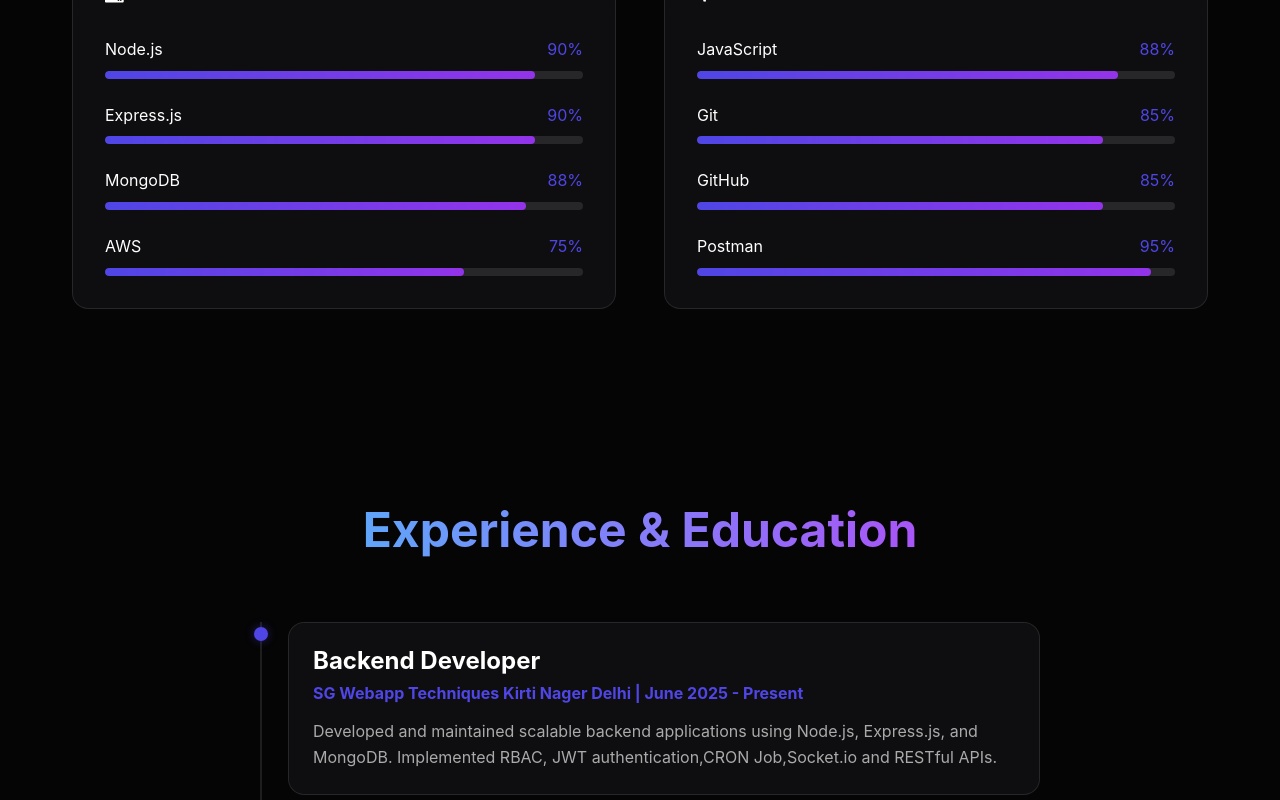
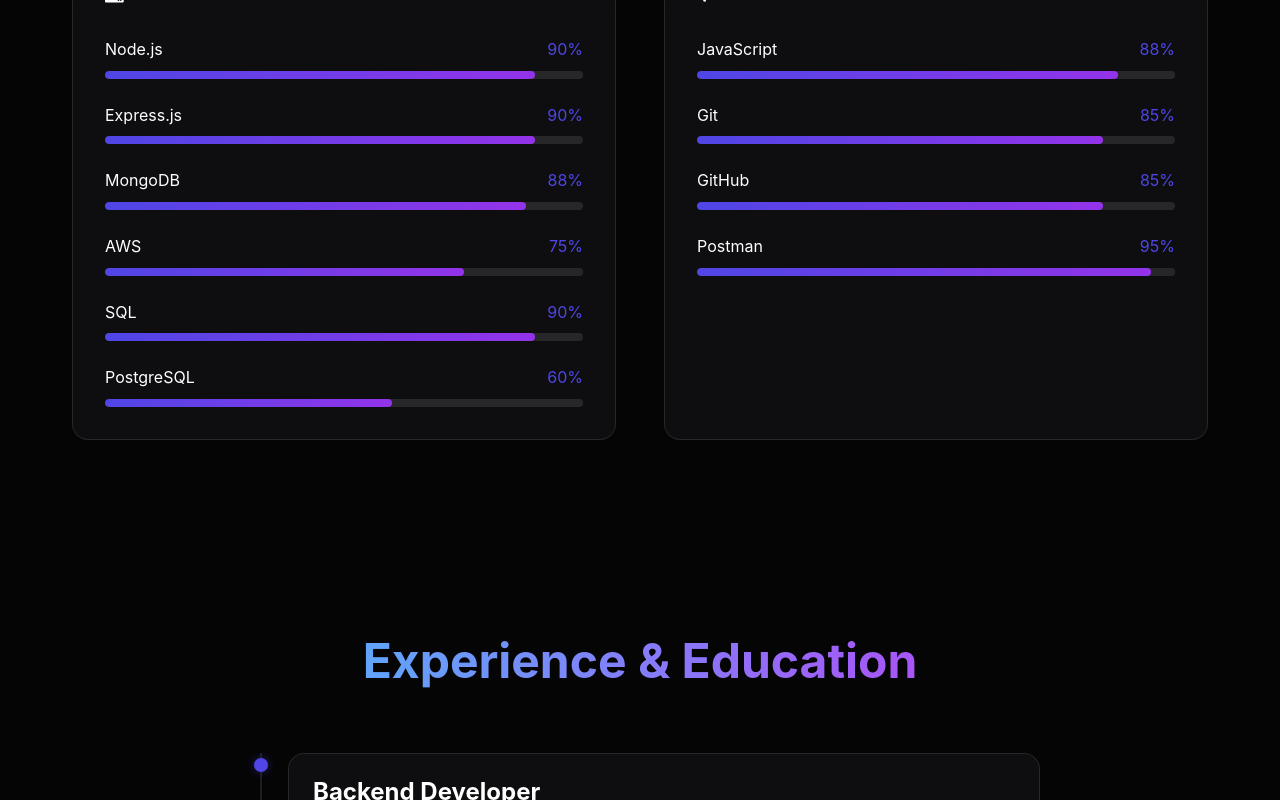
Before and after one commit to AmarJeetVerma9151/Portfolio-, a React app: page / in a window 1280 px wide. Shown: the part 1752-2552 px from the top of the page. Built offline with nearby package versions, Linux system fonts and the light colour scheme; the HTML template or start-up script is replaced by a standard one.

Commit message:
add  skill

```diff
--- a/src/App.jsx
+++ b/src/App.jsx
@@ -26,7 +26,8 @@
   { name: 'Express.js', level: 90 },
   { name: 'MongoDB', level: 88 },
   { name: 'AWS', level: 75 },
-  // { name: 'Docker', level: 70 },
+  { name: 'SQL', level: 90 },
+  { name: 'PostgreSQL', level: 60 },
   { name: 'Git', level: 85 },
   { name: 'GitHub', level: 85 },
   { name: 'Postman', level: 95 }
@@ -402,7 +403,7 @@
                       <FaServer className="gradient-text" /> Backend & Database
                     </h3>
                     <div style={{ display: 'flex', flexDirection: 'column', gap: '1.5rem' }}>
-                      {skills.filter(s => ['Node.js', 'Express.js', 'MongoDB', 'AWS', 'Docker'].includes(s.name)).map((skill, index) => (
+                      {skills.filter(s => ['Node.js', 'Express.js', 'MongoDB','SQL','PostgreSQL','AWS', 'Docker'].includes(s.name)).map((skill, index) => (
                         <motion.div key={index} variants={fadeInUp}>
                           <div style={{ display: 'flex', justifyContent: 'space-between', marginBottom: '0.5rem' }}>
                             <span>{skill.name}</span>
```
